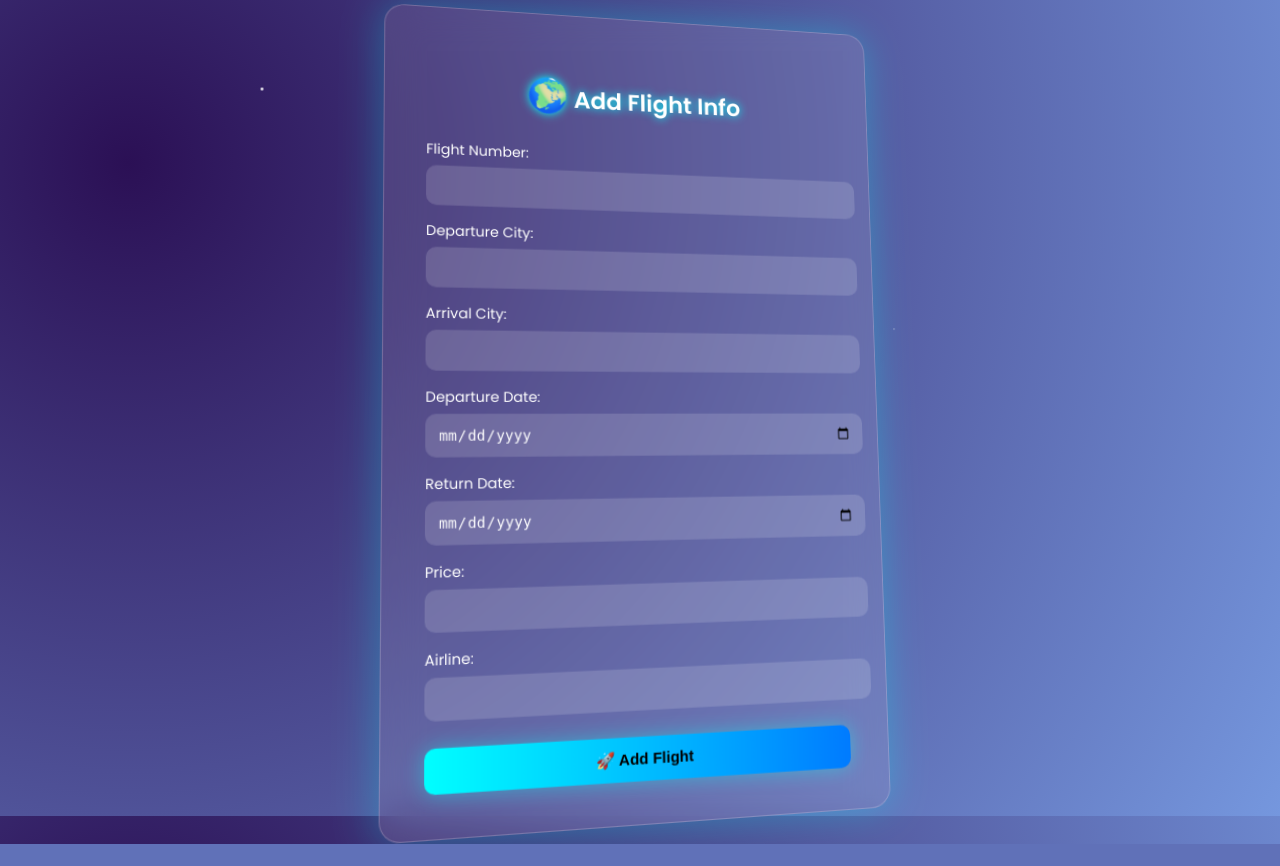
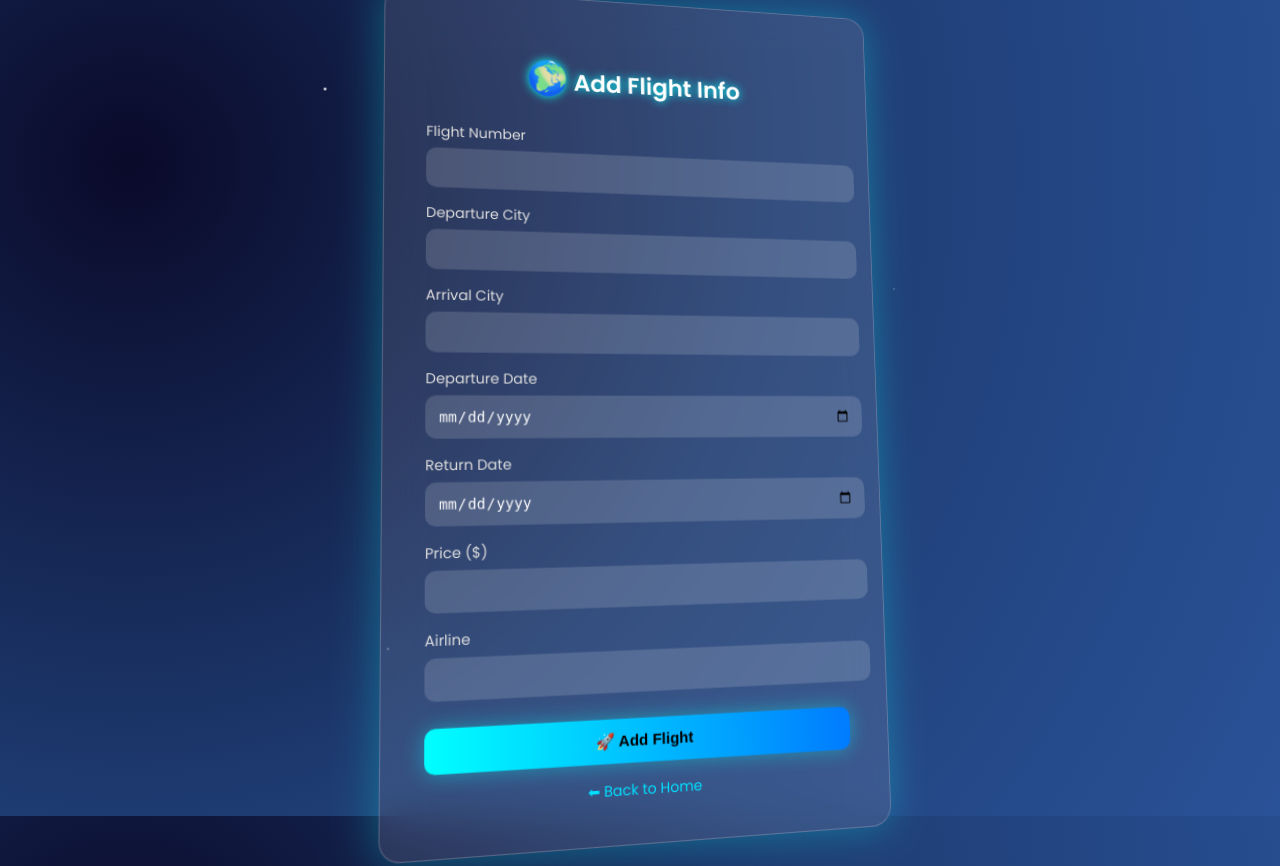
Before and after one commit to Zeyadsmir200618/TripLink, a PHP site: page /flight_form.php in a window 1280 px wide. Before the commit the page ends 844 px from the top, so only its background shows below. Run offline with PHP 8.4, Linux system fonts and the light colour scheme.

Commit message:
Update flight_form.php

```diff
--- a/flight_form.php
+++ b/flight_form.php
@@ -1,7 +1,11 @@
 <?php
-include 'connection.php';
+include("connection.php");
+// connect to database MySQL
+// import $conn (which holds the connection to the database)
 
-if (isset($_POST['submit'])) {
+if (isset($_POST['submit']))
+    // check if the form is submitted
+{
   $flight_number = $_POST['flight_number'];
   $departure = $_POST['departure_city'];
   $arrival = $_POST['arrival_city'];
@@ -10,8 +14,11 @@ if (isset($_POST['submit'])) {
   $price = $_POST['price'];
   $airline = $_POST['airline'];
 
+  // collect form inputs and store them in PHP (temporarily, not in the database yet)
   $sql = "INSERT INTO flights (flight_number, departure_city, arrival_city, departure_date, return_date, price, airline)
           VALUES ('$flight_number', '$departure', '$arrival', '$departure_date', '$return_date', '$price', '$airline')";
+  // creates the SQL command that adds a new row into the flights table.
+  // each value corresponds to the columns listed inside the parentheses.
 
   if (mysqli_query($conn, $sql)) {
     echo "<script>alert('✅ Flight added successfully!');</script>";
@@ -19,6 +26,9 @@ if (isset($_POST['submit'])) {
     echo "Error: " . mysqli_error($conn);
   }
 }
+// mysqli_query($conn, $sql) → sends the SQL command to the database.
+// if successful → shows a JavaScript alert confirming success.
+// if not → displays the specific MySQL error message (helpful for debugging).
 ?>
 
 <!DOCTYPE html>
@@ -29,10 +39,10 @@ if (isset($_POST['submit'])) {
   <style>
     @import url('https://fonts.googleapis.com/css2?family=Poppins:wght@400;600&display=swap');
 
-    /* === 3D background gradient animation === */
+    /* === 3D gradient background with glowing stars === */
     body {
       font-family: 'Poppins', sans-serif;
-      background: radial-gradient(circle at 10% 20%, #2b1055, #7597de);
+      background: radial-gradient(circle at 10% 20%, #0a0a2a, #1e3c72, #2a5298);
       overflow-x: hidden;
       height: 100vh;
       display: flex;
@@ -46,33 +56,33 @@ if (isset($_POST['submit'])) {
       width: 2px;
       height: 2px;
       background: white;
+      border-radius: 50%;
       animation: twinkle 4s infinite ease-in-out;
-      border-radius: 50%;
     }
 
     @keyframes twinkle {
       0%, 100% { opacity: 0.1; transform: scale(0.8); }
-      50% { opacity: 1; transform: scale(1.5); }
+      50% { opacity: 1; transform: scale(1.4); }
     }
 
-    /* === Floating 3D card === */
+    /* === 3D floating glass card === */
     .form-container {
+      width: 420px;
+      padding: 40px;
       background: rgba(255, 255, 255, 0.1);
       border: 1px solid rgba(255, 255, 255, 0.2);
       border-radius: 20px;
       box-shadow: 0 0 40px rgba(0, 255, 255, 0.3);
       backdrop-filter: blur(20px);
-      padding: 40px;
-      width: 420px;
       color: #fff;
       transform-style: preserve-3d;
       transform: rotateY(10deg) rotateX(5deg);
-      transition: transform 0.8s ease;
+      transition: all 0.8s ease;
     }
 
     .form-container:hover {
       transform: rotateY(0deg) rotateX(0deg) scale(1.03);
-      box-shadow: 0 0 50px rgba(0, 255, 255, 0.6);
+      box-shadow: 0 0 60px rgba(0, 255, 255, 0.6);
     }
 
     h2 {
@@ -94,10 +104,11 @@ if (isset($_POST['submit'])) {
     }
 
     label {
+      display: block;
       font-weight: 500;
+      margin-top: 15px;
       font-size: 14px;
-      display: block;
-      margin-top: 15px;
+      color: #ddd;
     }
 
     input {
@@ -106,7 +117,7 @@ if (isset($_POST['submit'])) {
       margin-top: 6px;
       border: none;
       border-radius: 10px;
-      background: rgba(255,255,255,0.15);
+      background: rgba(255, 255, 255, 0.15);
       color: #fff;
       font-size: 14px;
       outline: none;
@@ -141,7 +152,7 @@ if (isset($_POST['submit'])) {
       box-shadow: 0 0 35px rgba(0,255,255,0.7);
     }
 
-    /* Floating animation for inputs */
+    /* Floating input animation */
     .form-container input, button {
       animation: float 3s ease-in-out infinite alternate;
     }
@@ -151,39 +162,54 @@ if (isset($_POST['submit'])) {
       100% { transform: translateY(-4px); }
     }
 
+    .back-link {
+      display: block;
+      text-align: center;
+      margin-top: 15px;
+      color: #00e0ff;
+      text-decoration: none;
+      font-size: 14px;
+      transition: 0.3s;
+    }
+
+    .back-link:hover {
+      color: #fff;
+    }
   </style>
 </head>
 <body>
-  <!-- Animated stars background -->
-  <div class="stars" style="top:10%;left:20%;animation-delay:1s;"></div>
-  <div class="stars" style="top:40%;left:70%;animation-delay:2s;"></div>
+  <!-- Animated background stars -->
+  <div class="stars" style="top:10%;left:25%;animation-delay:1s;"></div>
+  <div class="stars" style="top:35%;left:70%;animation-delay:2s;"></div>
   <div class="stars" style="top:60%;left:50%;animation-delay:3s;"></div>
+  <div class="stars" style="top:80%;left:30%;animation-delay:4s;"></div>
 
-  <form method="POST" class="form-container">
+  <form class="form-container" method="POST">
     <h2><span class="earth">🌍</span> Add Flight Info</h2>
 
-    <label>Flight Number:</label>
+    <label>Flight Number</label>
     <input type="text" name="flight_number" required>
 
-    <label>Departure City:</label>
+    <label>Departure City</label>
     <input type="text" name="departure_city" required>
 
-    <label>Arrival City:</label>
+    <label>Arrival City</label>
     <input type="text" name="arrival_city" required>
 
-    <label>Departure Date:</label>
+    <label>Departure Date</label>
     <input type="date" name="departure_date" required>
 
-    <label>Return Date:</label>
+    <label>Return Date</label>
     <input type="date" name="return_date">
 
-    <label>Price:</label>
+    <label>Price ($)</label>
     <input type="number" step="0.01" name="price" required>
 
-    <label>Airline:</label>
+    <label>Airline</label>
     <input type="text" name="airline" required>
 
     <button type="submit" name="submit">🚀 Add Flight</button>
+    <a href="menu.php" class="back-link">⬅ Back to Home</a>
   </form>
 </body>
 </html>
```
